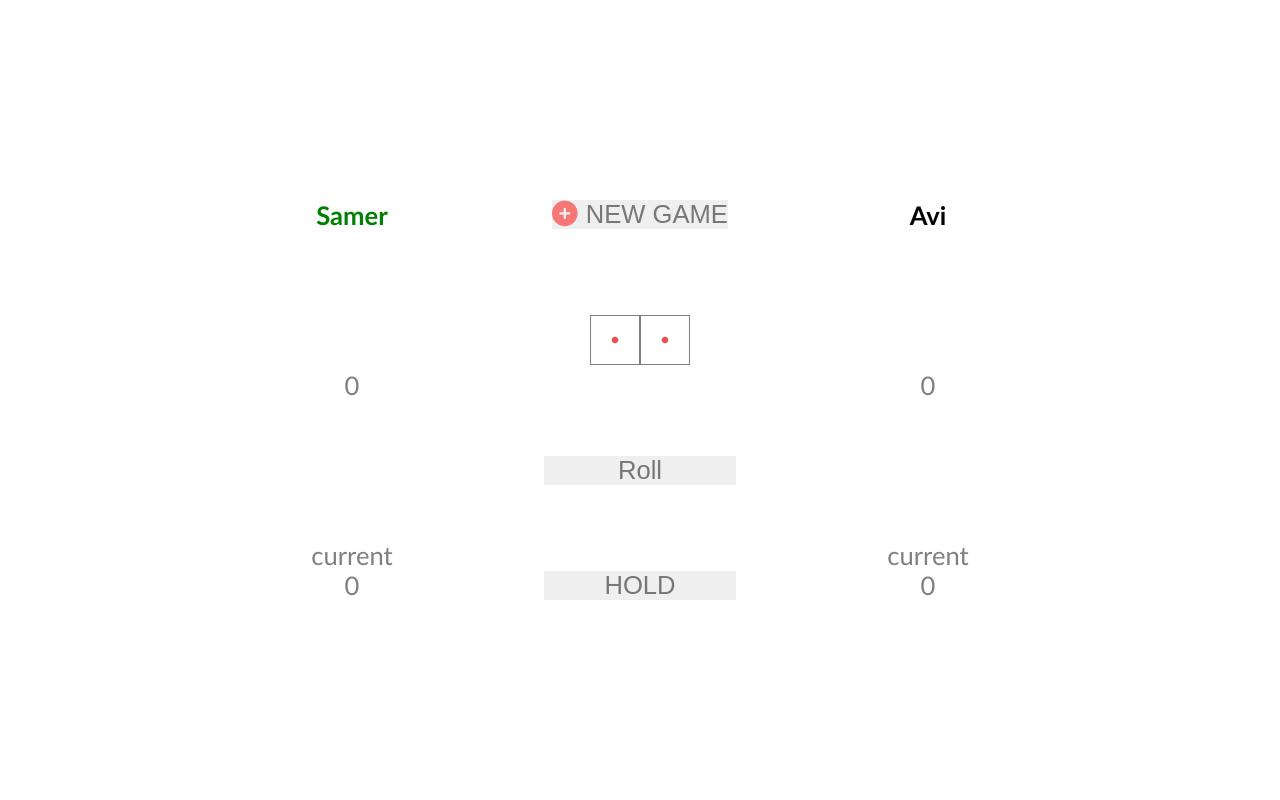
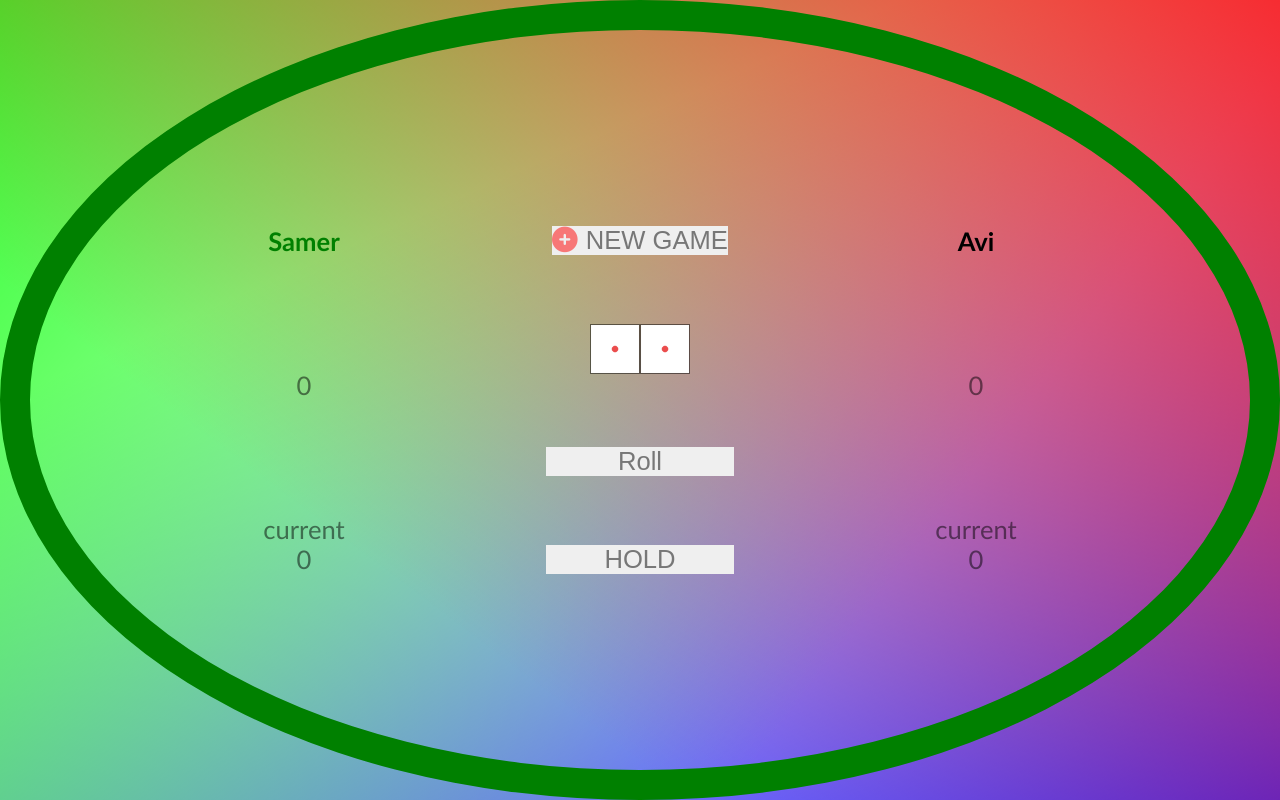
Before and after one commit to samertaha/Dice-Game, a React (Create React App) app: page / in a window 1280 px wide. Built offline with nearby package versions, Linux system fonts and the light colour scheme.

Commit message:
added some colors

```diff
--- a/src/App.css
+++ b/src/App.css
@@ -14,6 +14,15 @@ body {
   display: flex;
   flex-direction: column;
   justify-content: center;
+  border: 30px solid green;
+  border-radius: 50%;
+  background: linear-gradient(
+      217deg,
+      rgba(255, 0, 0, 0.8),
+      rgba(255, 0, 0, 0) 70.71%
+    ),
+    linear-gradient(127deg, rgba(0, 255, 0, 0.8), rgba(0, 255, 0, 0) 70.71%),
+    linear-gradient(336deg, rgba(0, 0, 255, 0.8), rgba(0, 0, 255, 0) 70.71%);
 }
 
 .container {
@@ -24,10 +33,11 @@ body {
 }
 .vert {
   height: 50vh;
-  width: 12rem;
+  width: 15rem;
   margin: 0 3rem;
   flex-direction: column;
   justify-content: space-between;
+  padding: 1.6rem;
 }
 button {
   border: none;
```
